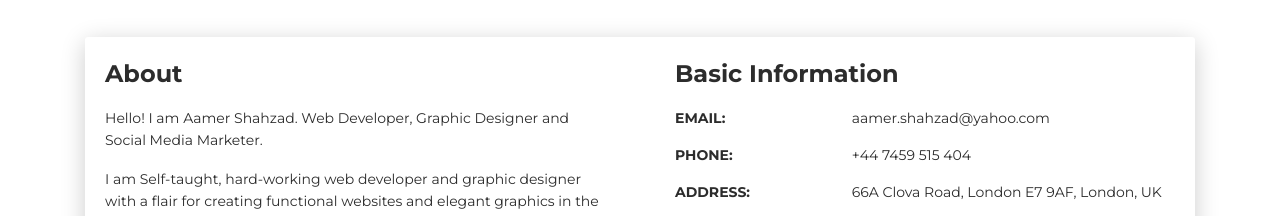
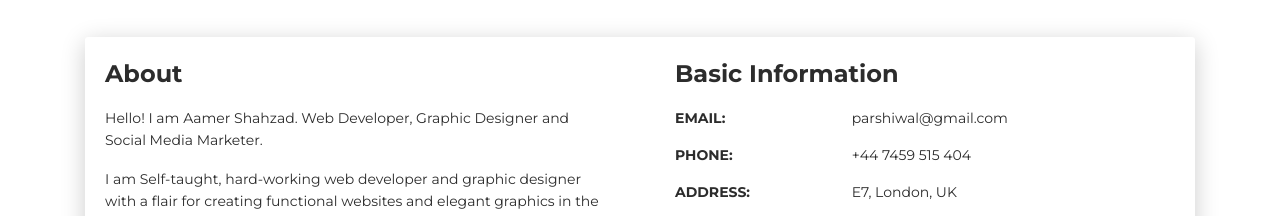
Before and after one commit to a-shahzad/a-shahzad.github.io, a plain HTML site: page index.html in a window 1280 px wide. Shown: the part 583-799 px from the top of the page. Drawn offline with Linux system fonts and the light colour scheme.

Commit message:
Update index.html

```diff
--- a/index.html
+++ b/index.html
@@ -78,7 +78,7 @@
             <div class="h4 mt-0 title">Basic Information</div>
             <div class="row mt-3">
               <div class="col-sm-4"><strong class="text-uppercase">Email:</strong></div>
-              <div class="col-sm-8">aamer.shahzad@yahoo.com</div>
+              <div class="col-sm-8">parshiwal@gmail.com</div>
             </div>
             <div class="row mt-3">
               <div class="col-sm-4"><strong class="text-uppercase">Phone:</strong></div>
@@ -86,7 +86,7 @@
             </div>
             <div class="row mt-3">
               <div class="col-sm-4"><strong class="text-uppercase">Address:</strong></div>
-              <div class="col-sm-8">66A Clova Road, London E7 9AF, London, UK</div>
+              <div class="col-sm-8">E7, London, UK</div>
             </div>
             <div class="row mt-3">
               <div class="col-sm-4"><strong class="text-uppercase">Language:</strong></div>
@@ -483,11 +483,11 @@
                 <div class="col-md-6">
                   <div class="card-body">
                     <p class="mb-0"><strong>Address </strong></p>
-                    <p class="pb-2">66A Clova Road, London E7 9AF, London, UK</p>
+                    <p class="pb-2">E7, London, UK</p>
                     <p class="mb-0"><strong>Phone</strong></p>
                     <p class="pb-2">+44 7459 515 404</p>
                     <p class="mb-0"><strong>Email</strong></p>
-                    <p>aamer.shahzad@yahoo.com</p>
+                    <p>parshiwal@gmail.com</p>
                   </div>
                 </div>
               </div>
```
